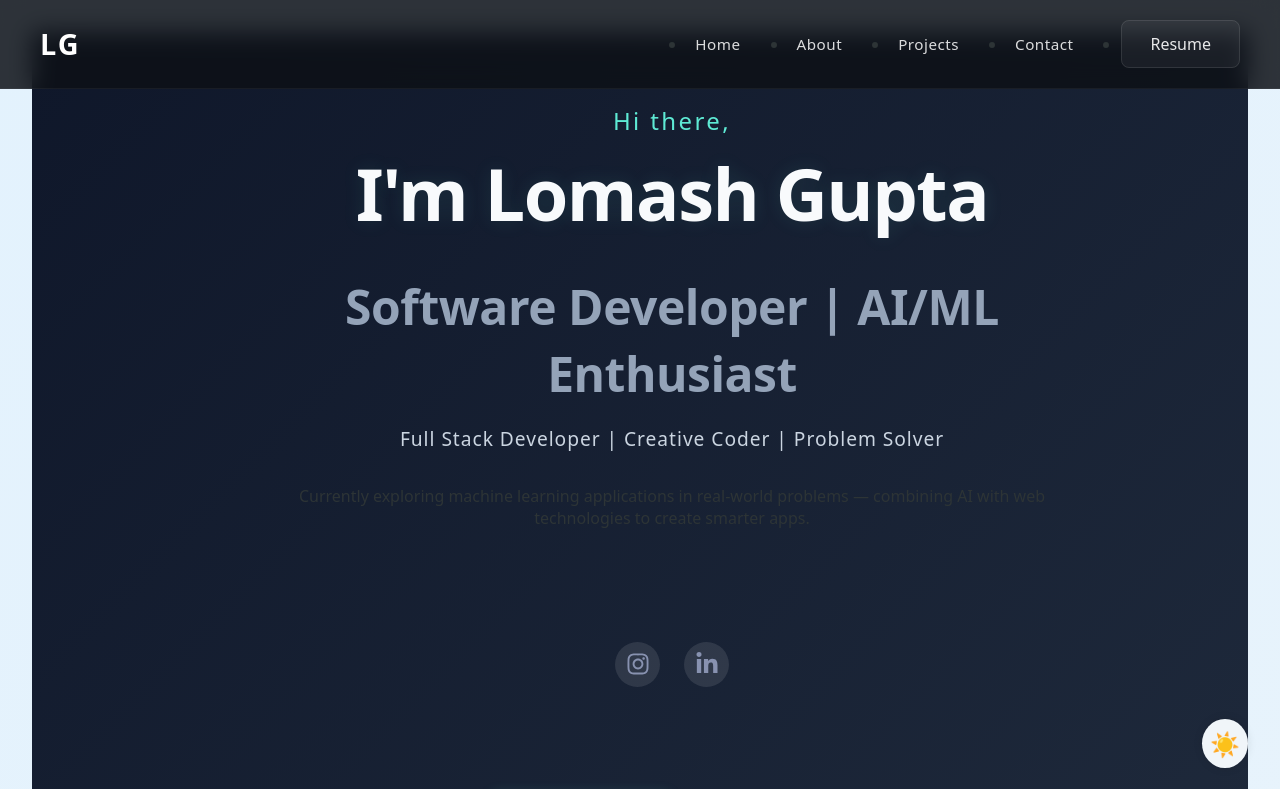
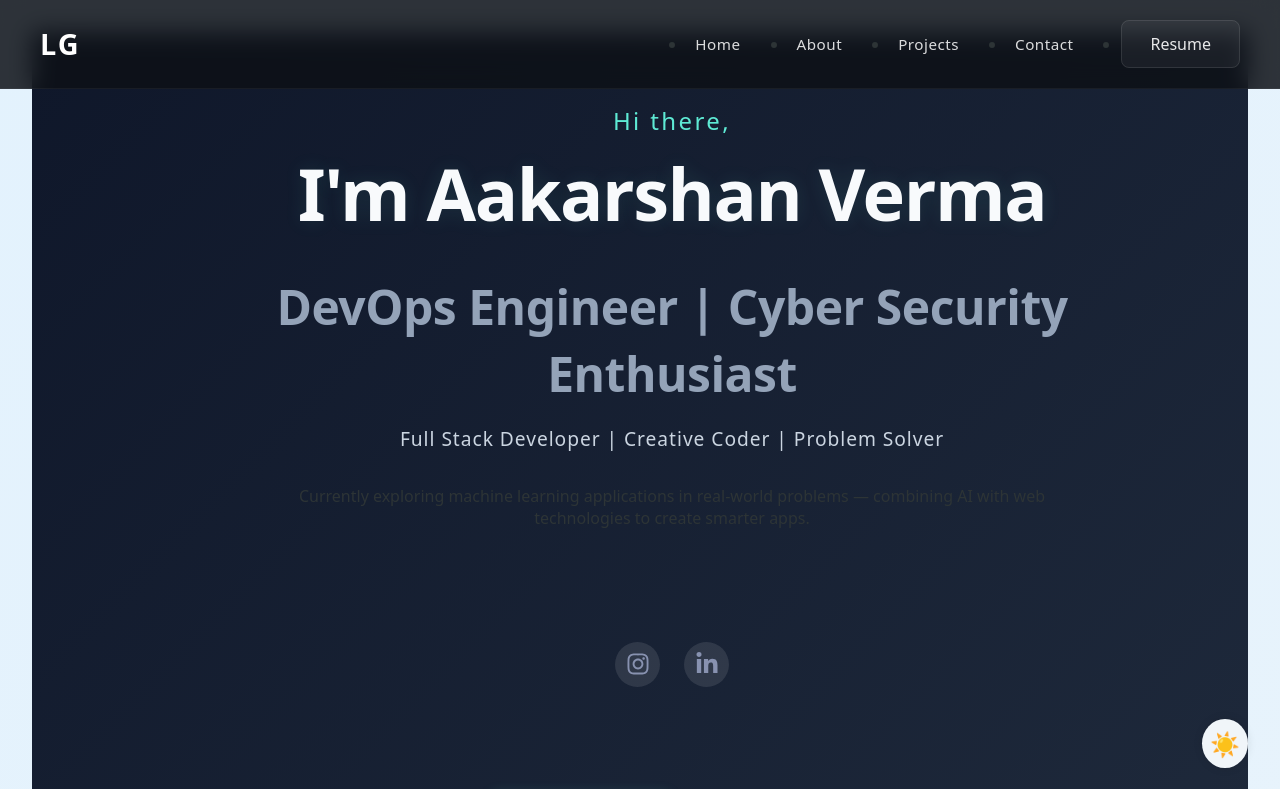
Before and after one commit to AakarshanVerma/Portfolio_Aakarshan, a React (Vite) app in the folder Aakarshan Verma/frontend/: page / in a window 1280 px wide. Shown: the top 789 px of the page. Built offline with nearby package versions, Linux system fonts and the light colour scheme.

Commit message:
Updated files

```diff
--- a/Aakarshan Verma/frontend/src/components/AboutMe.jsx
+++ b/Aakarshan Verma/frontend/src/components/AboutMe.jsx
@@ -1,5 +1,5 @@
 import React from 'react';
-import profilePic from '../assets/lomash.jpg'; // Update with your actual image filename
+import profilePic from '../assets/Aakarshan.png'; // Update with your actual image filename
 import '../styles/AboutMe.css';
 
 const AboutMe = () => {
--- a/Aakarshan Verma/frontend/src/components/Contact.jsx
+++ b/Aakarshan Verma/frontend/src/components/Contact.jsx
@@ -74,11 +74,11 @@ const Contact = () => {
             <div className="contact-details">
               <div className="contact-item">
                 <i className="fas fa-envelope"></i>
-                <a href="mailto:lomash1671@gmail.com">lomash1671@gmail.com</a>
+                <a href="mailto:aakarshanverma26@gmail.com">aakarshanverma26@gmail.com</a>
               </div>
               <div className="contact-item">
                 <i className="fas fa-phone"></i>
-                <a href="tel:+919797691071">+91 9797691071</a>
+                <a href="tel:+917780883009">+91 7780883009</a>
               </div>
               <div className="contact-item">
                 <i className="fas fa-map-marker-alt"></i>
@@ -87,14 +87,11 @@ const Contact = () => {
             </div>
 
             <div className="social-links">
-              <a href="https://github.com/Lomash1671" target="_blank" rel="noopener noreferrer" aria-label="GitHub">
+              <a href="https://github.com/AakarshanVerma/Portfolio_Aakarshan" target="_blank" rel="noopener noreferrer" aria-label="GitHub">
                 <i className="fab fa-github"></i>
               </a>
-              <a href="https://www.linkedin.com/in/lomash-gupta-060668260/" target="_blank" rel="noopener noreferrer" aria-label="LinkedIn">
+              <a href="https://www.linkedin.com/in/aakarshan-verma-5b464026b/" target="_blank" rel="noopener noreferrer" aria-label="LinkedIn">
                 <i className="fab fa-linkedin"></i>
-              </a>
-              <a href="https://x.com/LomashG5230" target="_blank" rel="noopener noreferrer" aria-label="Twitter">
-                <i className="fab fa-twitter"></i>
               </a>
             </div>
           </div>
--- a/Aakarshan Verma/frontend/src/components/Home.jsx
+++ b/Aakarshan Verma/frontend/src/components/Home.jsx
@@ -9,8 +9,8 @@ const Home = () => {
         <div className="text-zone">
           <div className="intro-text">
             <p className="greeting">Hi there,</p>
-            <h1 className="name">I'm Lomash Gupta</h1>
-            <h2 className="role">Software Developer | AI/ML Enthusiast</h2>
+            <h1 className="name">I'm Aakarshan Verma</h1>
+            <h2 className="role">DevOps Engineer | Cyber Security Enthusiast</h2>
             <p className="subtitle">
               Full Stack Developer | Creative Coder | Problem Solver
             </p>
--- a/Aakarshan Verma/frontend/src/components/Projects.jsx
+++ b/Aakarshan Verma/frontend/src/components/Projects.jsx
@@ -3,7 +3,7 @@ import '../styles/Projects.css';
 
 // Import local images from assets folder
 import vridhubImage from '../assets/vridhub.png';
-import portfolioImage from '../assets/portfolio.png';
+import portfolioImage from '../assets/Aakarshan.png';
 import tennisImage from '../assets/tennis.png';
 
 const Projects = () => {
```
Also changed, not shown: Aakarshan Verma/frontend/src/assets/Aakarshan.png (added).
